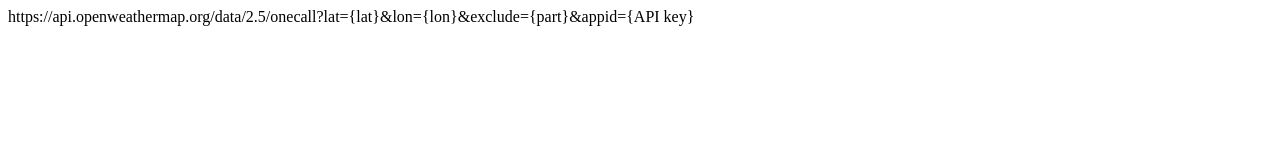
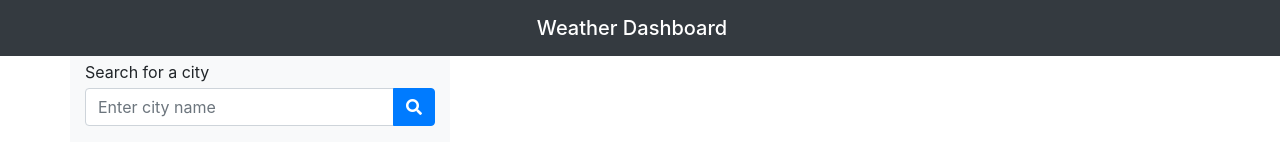
Before and after one commit to gabriellenoelle/Weather-Dashboard, a plain HTML site: page index.html in a window 1280 px wide. Drawn offline with nearby package versions, Linux system fonts and the light colour scheme.

Commit message:
created initial HTML and linked css and js

```diff
--- a/index.html
+++ b/index.html
@@ -1 +1,38 @@
-https://api.openweathermap.org/data/2.5/onecall?lat={lat}&lon={lon}&exclude={part}&appid={API key}
+<!DOCTYPE html>
+<html lang="en">
+<head>
+    <meta charset="UTF-8">
+    <meta name="viewport" content="width=device-width, initial-scale=1.0">
+    <meta http-equiv="X-UA-Compatible" content="ie=edge">
+    <link rel="stylesheet" href="https://stackpath.bootstrapcdn.com/bootstrap/4.3.1/css/bootstrap.min.css" integrity="sha384-ggOyR0iXCbMQv3Xipma34MD+dH/1fQ784/j6cY/iJTQUOhcWr7x9JvoRxT2MZw1T" crossorigin="anonymous">
+    <link rel="stylesheet" href="https://cdnjs.cloudflare.com/ajax/libs/font-awesome/5.11.2/css/all.min.css">
+    <link rel="stylesheet" href="./style.css">
+    <title>Document</title>
+</head>
+<body>
+    <nav class="navbar navbar-dark bg-dark">
+        <span class="navbar-brand mb-0 h1 w-100 text-center">Weather Dashboard</span>
+    </nav>
+    <div class="container">
+        <div class="row">
+            <div class="col-4 bg-light">
+                <p class="my-1">Search for a city</p>
+                <div class="input-group mb-3">
+                    <input type="text" class="form-control" placeholder="Enter city name" aria-label="Enter city name" area-describedby="button-addon2">
+                    <div class="input-group-append">
+                        <button class="btn btn-primary" type="button" id="button-addon2">
+                            <i class="fas fa-search"></i>
+                        </button>
+                    </div>
+                </div>
+            </div>
+            <div class="col-8">
+
+            </div>
+        </div>
+    </div>
+
+    <script src="https://unpkg.com/axios/dist/axios.min.js"></script>
+    <script src="./script.js"></script>
+</body>
+</html>
```
